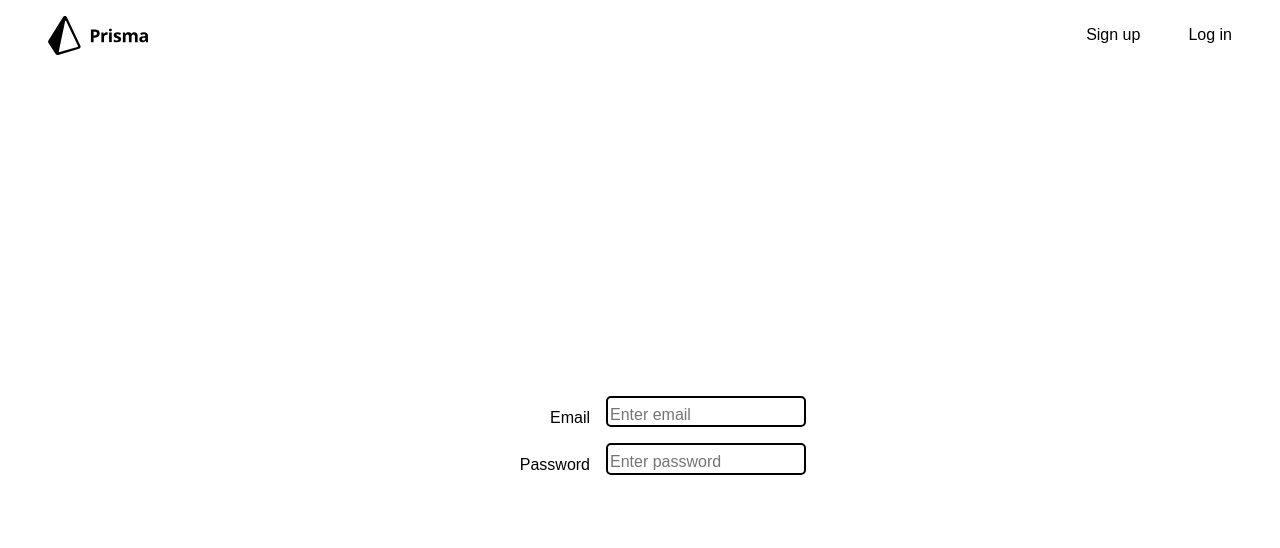
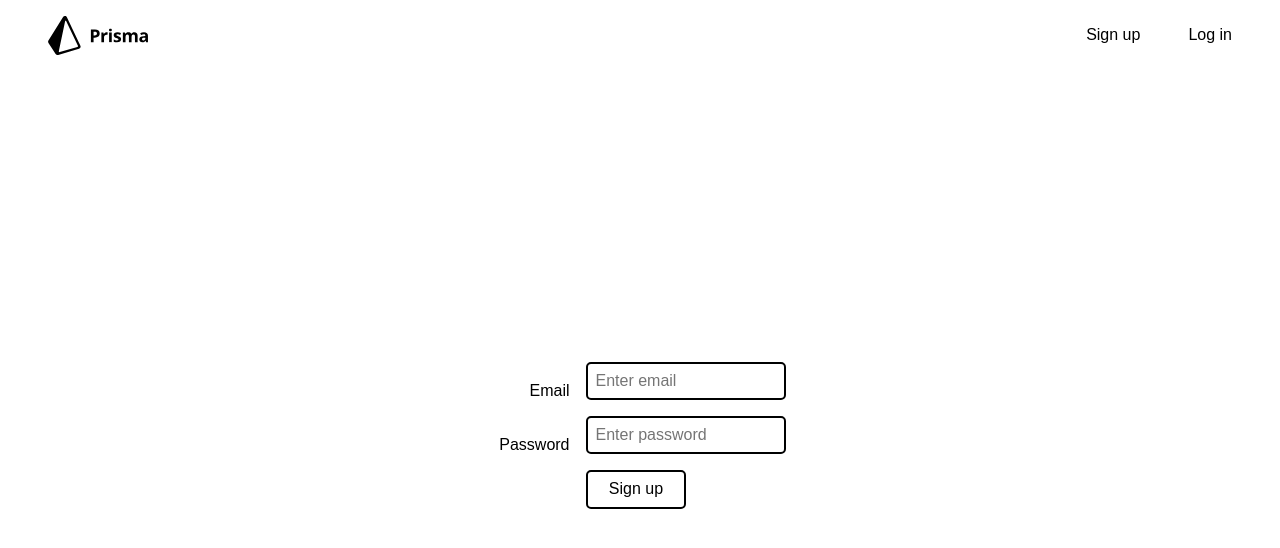
Before and after one commit to mmhuntsberry/project-ui, a React (Create React App) app: page / in a window 1280 px wide. Shown: the top 548 px of the page. Built offline with nearby package versions, Linux system fonts and the light colour scheme.

Commit message:
Fix: cors issue

```diff
--- a/src/components/Forms/Signup/index.js
+++ b/src/components/Forms/Signup/index.js
@@ -1,6 +1,6 @@
-import React, { useReducer, useEffect } from "react";
+import React, { useReducer, useState, useEffect } from "react";
 import Input from "../../../elements/Input";
-import { form, fieldset__vertical } from "./index.module.css";
+import { form, fieldset__vertical, form__button } from "./index.module.css";
 
 const formReducer = (state, action) => {
   switch (action.type) {
@@ -16,6 +16,12 @@ const formReducer = (state, action) => {
 };
 
 const Signup = () => {
+  const PROXY = "https://salty-stream-25179.herokuapp.com/";
+  const GET_USERS = `https://prisma-fe-dev-assignent.vercel.app/api/users`;
+  const [url, setUrl] = useState(
+    "https://prisma-fe-dev-assignent.vercel.app/api/register"
+  );
+
   const initialState = {
     email: "",
     password: "",
@@ -32,10 +38,36 @@ const Signup = () => {
 
   useEffect(() => {
     console.log("formState".toUpperCase(), formState);
+    // fetch(PROXY + GET_USERS, {
+    //   method: "GET",
+    //   headers: {
+    //     "Access-Control-Allow-Origin": "*",
+    //     mode: "cors",
+    //   },
+    // })
+    //   .then((res) => res.json())
+    //   .then((data) => console.log(data));
   });
 
+  const onFormSubmit = (evt) => {
+    console.log(formState);
+    evt.preventDefault();
+
+    fetch(url, {
+      method: "POST",
+      headers: {
+        "Content-Type": "application/json",
+        "Access-Control-Allow-Origin": "*",
+        body: JSON.stringify(formState),
+        mode: "cors",
+      },
+    })
+      .then((res) => res.json())
+      .then((data) => console.log(data));
+  };
+
   return (
-    <form className={form}>
+    <form className={form} onSubmit={onFormSubmit}>
       <fieldset className={fieldset__vertical}>
         {/* <legend>Signup Form</legend> */}
         <Input
@@ -56,6 +88,7 @@ const Signup = () => {
           handleTextChange={handleTextChange}
           inputValue={formState.password}
         />
+        <input className={form__button} type="submit" value="Sign up" />
       </fieldset>
     </form>
   );
--- a/src/components/Forms/Signup/index.module.css
+++ b/src/components/Forms/Signup/index.module.css
@@ -10,3 +10,19 @@
   display: grid;
   grid-template-columns: 1fr;
 }
+
+.form__button {
+  width: 100px;
+  border: 2px solid #000101;
+  background-color: transparent;
+  padding: var(--spacing-02) var(--spacing-04);
+  border-radius: 5px;
+  justify-self: center;
+  margin-right: var(--spacing-02);
+  cursor: pointer;
+  transition: transform 0.25s ease-in-out;
+}
+
+.form__button:hover {
+  transform: translateY(-2px);
+}
--- a/src/elements/Input/index.module.css
+++ b/src/elements/Input/index.module.css
@@ -1,9 +1,10 @@
 .input__container {
   display: grid;
-  grid-template-columns: 200px 200px;
+  grid-template-columns: 75px 200px;
   text-align: end;
   grid-gap: 16px;
   align-items: end;
+  justify-content: center;
 }
 
 .input__container:not(:last-child) {
@@ -11,8 +12,7 @@
 }
 
 .input {
-  padding-top: 8px;
+  padding: var(--spacing-02) var(--spacing-02);
   border: 2px solid #000101;
-  /* background-color: #000101; */
   border-radius: 5px;
 }
```
